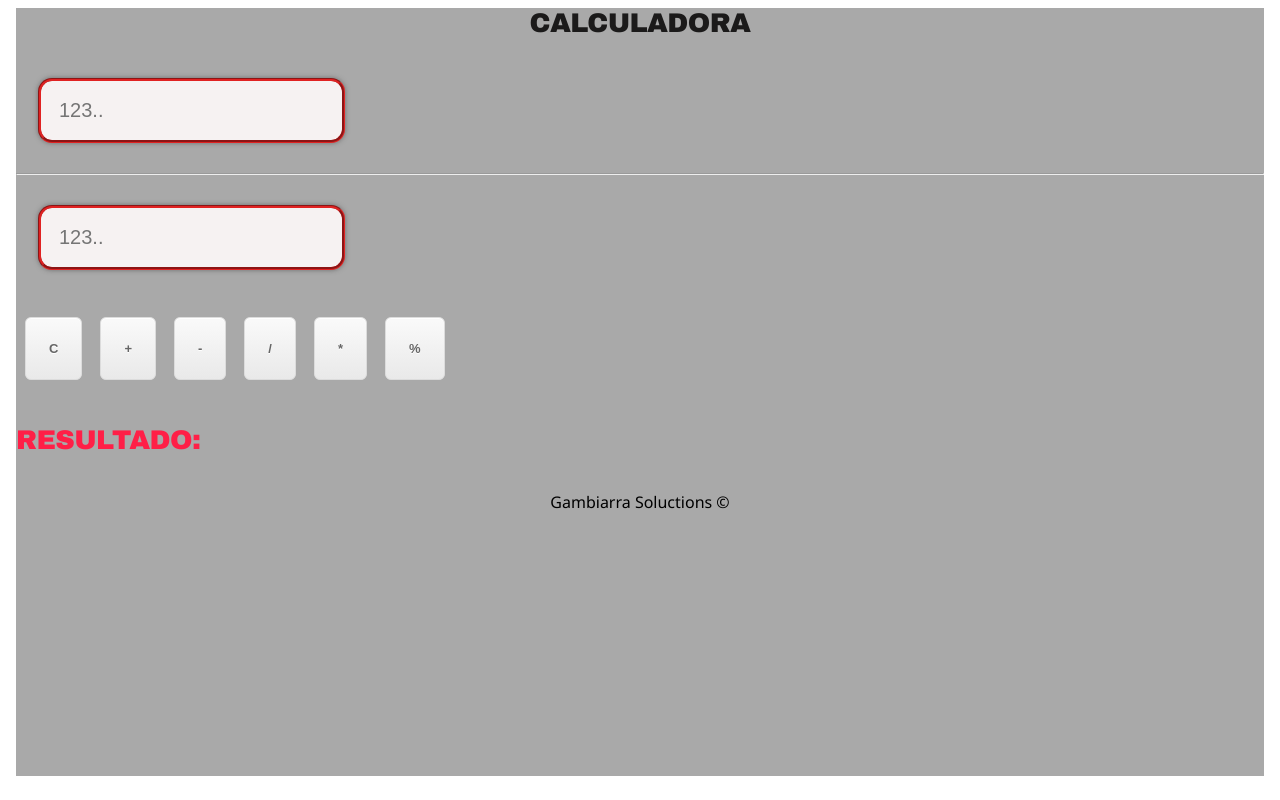
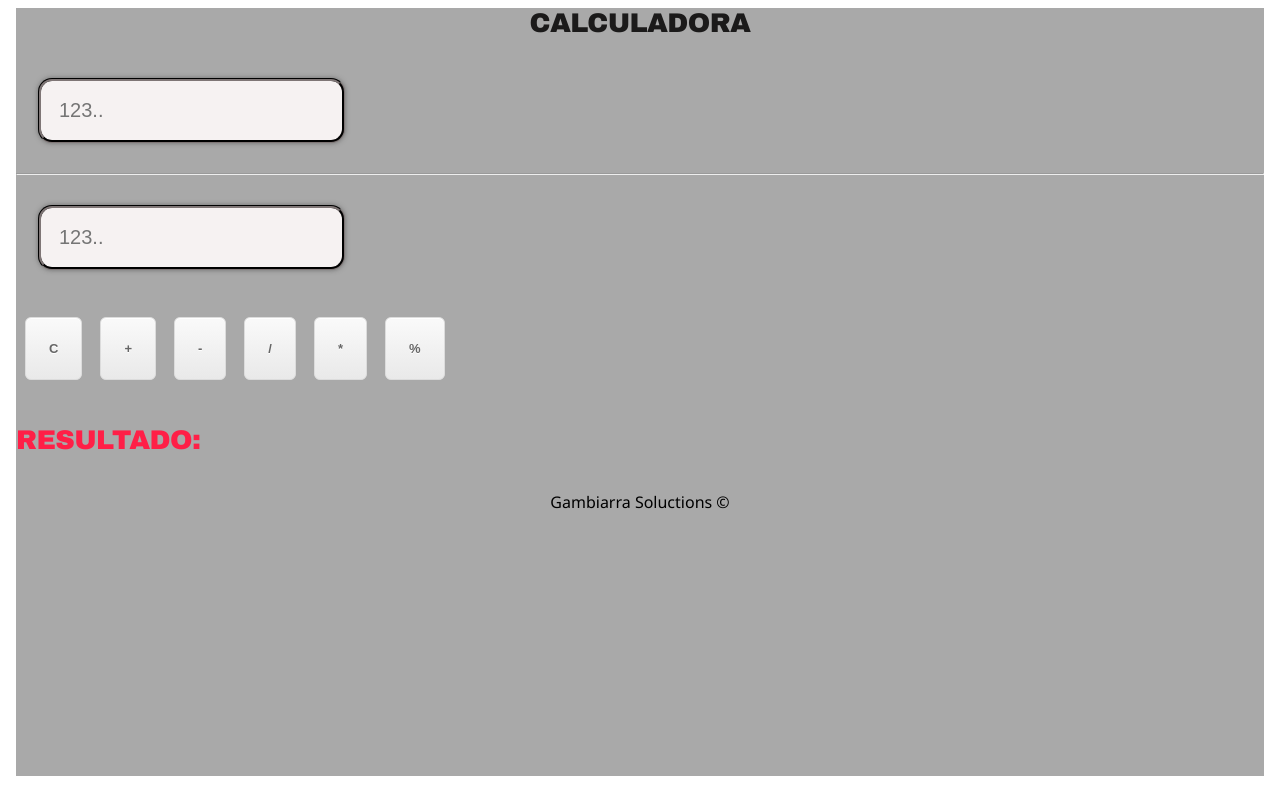
Before and after one commit to moaaskt/calculadora.moa, an Angular app: page / in a window 1280 px wide. Built offline with nearby package versions, Linux system fonts and the light colour scheme.

Commit message:
1 file modified

```diff
--- a/src/app/app.component.css
+++ b/src/app/app.component.css
@@ -3,7 +3,7 @@ input {
   padding: 18px;
   font-size: 20px;
   border-width: 3px;
-  border-color: #e02222;
+  border-color: #2b2828;
   background-color: #f6f2f2;
   color: #000000;
   border-style: groove;
```
